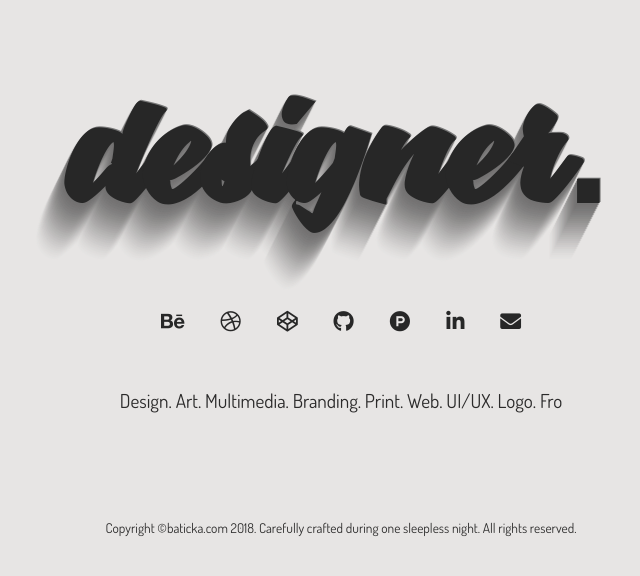
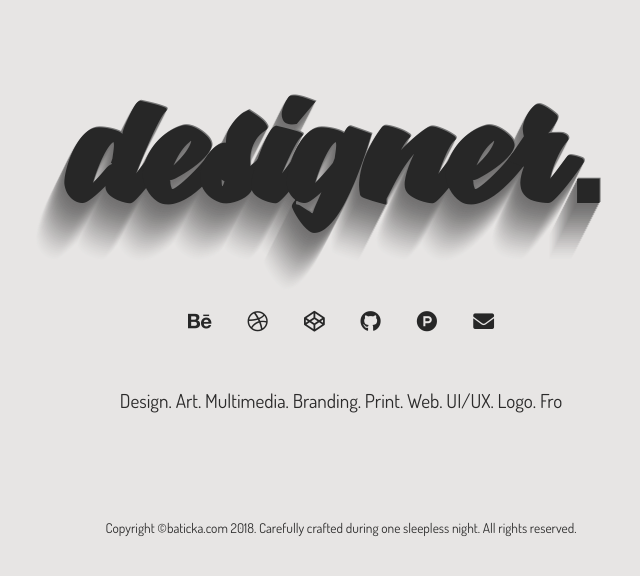
Before and after one commit to baticka/baticka.com, a plain HTML site: page index.html in a window 1280 px wide. Shown: the whole page, without its empty margins (299-939 px from the left). Drawn offline with Linux system fonts and the light colour scheme.

Commit message:
removed linkedin

```diff
--- a/index.html
+++ b/index.html
@@ -84,7 +84,6 @@
             <div class="container__social--icon"><a href="https://bit.ly/3oC8wVN" data-toggle="tooltip" data-placement="top" title="Codepen" target="_blank" rel="noopener"><i class="fab fa-codepen"></i></a></div>
             <div class="container__social--icon"><a href="https://bit.ly/3grxsfu" data-toggle="tooltip" data-placement="top" title="Github" target="_blank" rel="noopener"><i class="fab fa-github"></i></a></div>
             <div class="container__social--icon"><a href="https://bit.ly/3mXYcqC" data-toggle="tooltip" data-placement="top" title="portfolio"><i class="fab fa-product-hunt"></i></a></div>
-            <div class="container__social--icon"><a href="http://bit.ly/2yosb3S" data-toggle="tooltip" data-placement="top" title="Linkedin" target="_blank" rel="noopener"><i class="fab fa-linkedin-in"></i></a></div>
             <div class="container__social--icon"><a href="mailto:natasa@baticka.com" data-toggle="tooltip" data-placement="top" title="Go ahead, click and say Hello!"><i class="fas fa-envelope"></i></a></div>
         </div>
 
```
Also changed, not shown: not-found-page.html (+0 -1 lines), portfolio.html (+0 -1 lines).
